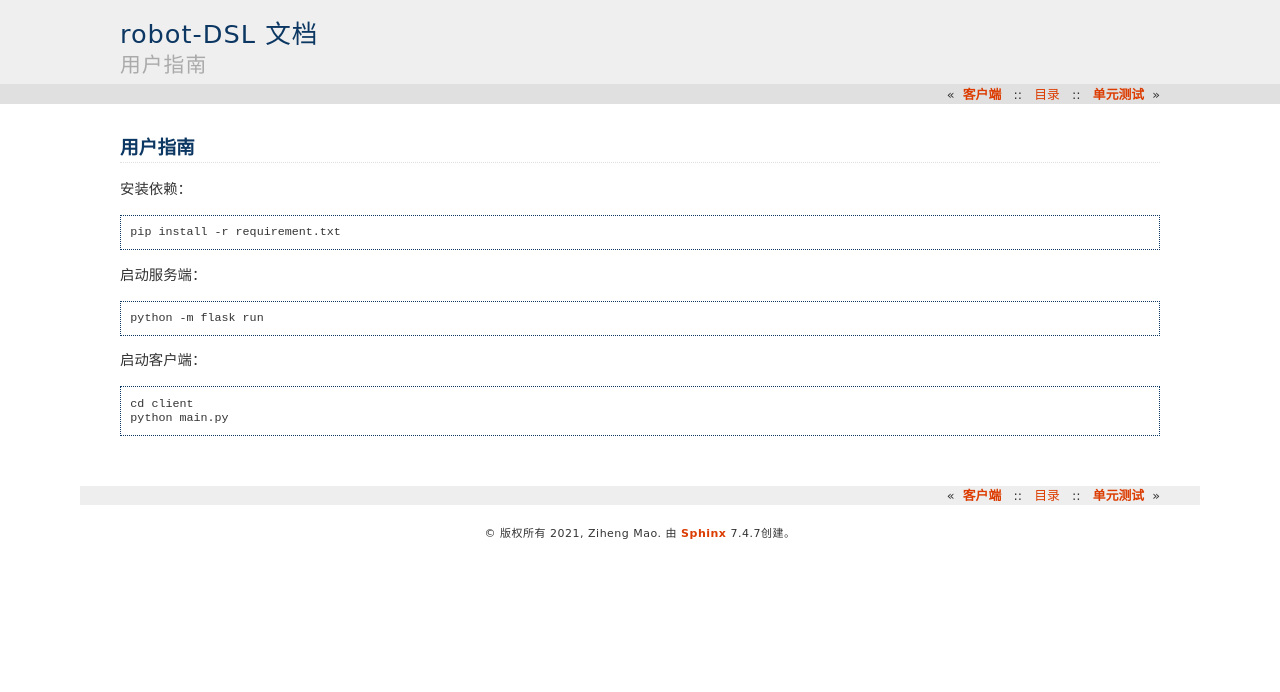
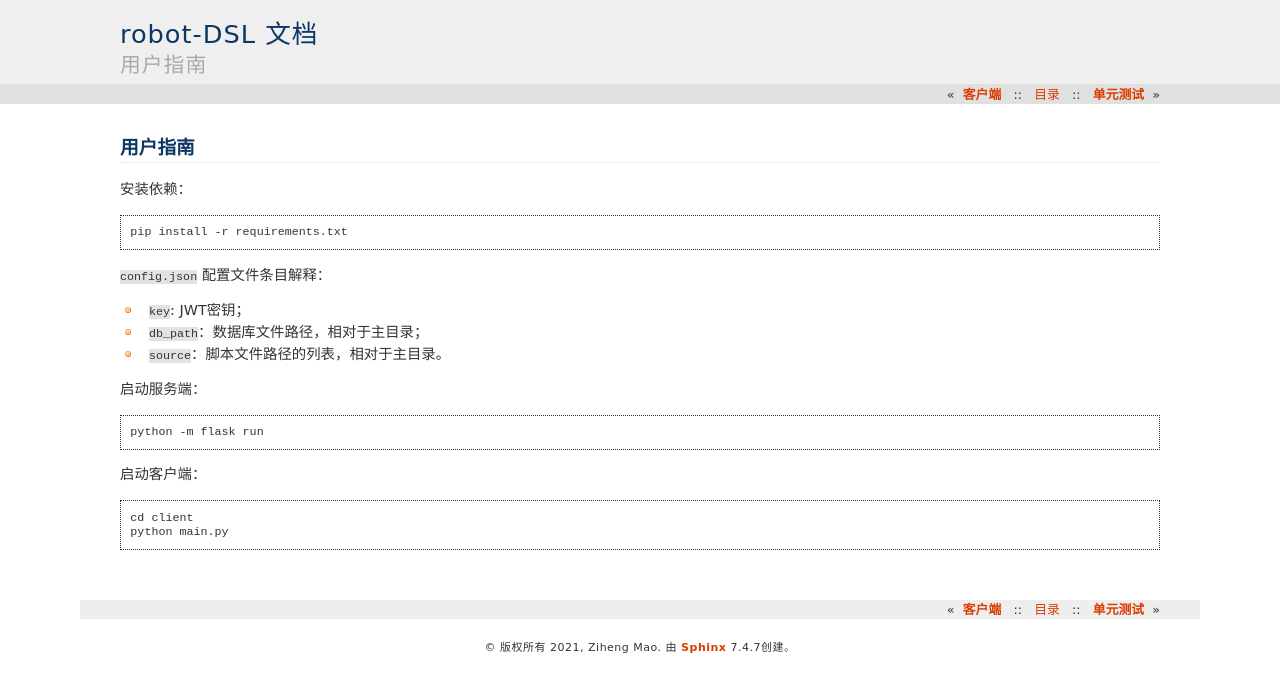
Before and after one commit to xqmmcqs/robot-DSL, a Sphinx documentation site: the page built from doc/source/user_guide.rst, in a window 1280 px wide. Shown: the top 692 px of the page. Built offline with Sphinx 7.4.7, drawn with Linux system fonts in a browser that asks for light colours.

Commit message:
小细节更新

```diff
--- a/doc/source/app.rst
+++ b/doc/source/app.rst
@@ -3,5 +3,7 @@ Restful API
 
 服务端采用Flask封装了Restful API。
 
+Flask原生支持多线程，因此服务器的其他组件只需要处理好线程互斥访问，就可以获得较好的并发性。
+
 .. autoflask:: app:app
    :undoc-static:
--- a/doc/source/client.rst
+++ b/doc/source/client.rst
@@ -8,3 +8,7 @@
 
 .. image:: images/loginview.png
    :scale: 50 %
+
+客户端采用信号-槽结构与界面通信，对于界面上按钮的交互触发一个信号，在客户端中对应的槽对相应的请求进行处理。
+
+消息页面维护一个消息列表，属性有消息内容和消息发送方（一个布尔值），当客户端对消息列表进行更新后，触发 ``onChanged`` 信号，界面上的消息就会更新。
--- a/doc/source/parser.rst
+++ b/doc/source/parser.rst
@@ -48,7 +48,7 @@
 变量定义
 ^^^^^^^^
 
-变量定义由至少一个变量子句构成。变量子句为变量名、变量类型和默认值。变量名均为"$"开头的、由大小写字母和数字组成的字符串。变量类型为 ``Int``、``Real``、``Text`` 之一。默认值必须和变量类型匹配。
+变量定义由至少一个变量子句构成。变量子句为变量名、变量类型和默认值。变量名均为 ``$`` 开头的、由大小写字母和数字组成的字符串。变量类型为 ``Int``、``Real``、``Text`` 之一。默认值必须和变量类型匹配。
 
 一个变量定义的示例如下：
 
--- a/doc/source/unittest.rst
+++ b/doc/source/unittest.rst
@@ -4,7 +4,7 @@
 测试脚本
 ========
 
-对于后端的每个模块都有对应的单元测试，例如，运行 ``parser`` 模块的单元测试：
+对于后端的每个模块（词法分析、动作、条件、状态机、用户状态）都有对应的单元测试，例如，运行 ``parser`` 模块的单元测试：
 
 .. code-block::
 
@@ -45,7 +45,7 @@
 压力测试
 ========
 
-为了测试线程安全和多客户端访问服务器时服务器的承受能力，我设计了压力测试，并行开启100个客户端对数据库进行多次访问，运行压力测试的命令如下：
+为了测试线程安全和多客户端访问服务器时服务器的承受能力，我设计了压力测试，并行开启100个客户端对服务器发送请求，请求均为对数据库的访问，运行压力测试的命令如下：
 
 .. code-block::
 
--- a/doc/source/user_guide.rst
+++ b/doc/source/user_guide.rst
@@ -5,7 +5,13 @@
 
 .. code-block::
 
-    pip install -r requirement.txt
+    pip install -r requirements.txt
+
+``config.json`` 配置文件条目解释：
+
+- ``key``: JWT密钥；
+- ``db_path``：数据库文件路径，相对于主目录；
+- ``source``：脚本文件路径的列表，相对于主目录。
 
 启动服务端：
 
```
Also changed, not shown: other parts of doc/source/unittest.rst (+1 -1 lines), README.md (+1 -1 lines), app.py (+4 -4 lines), 3 other files.
